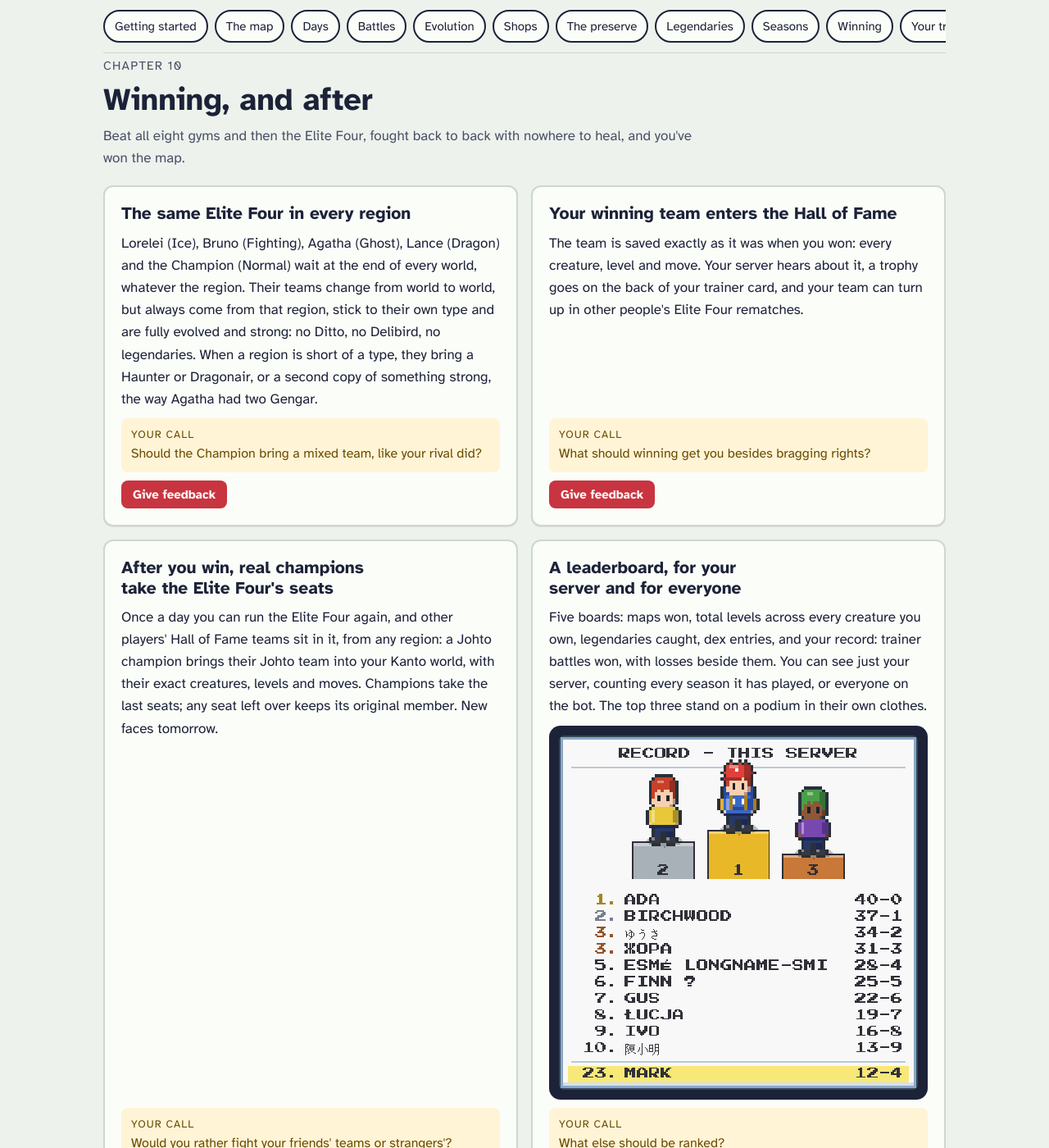
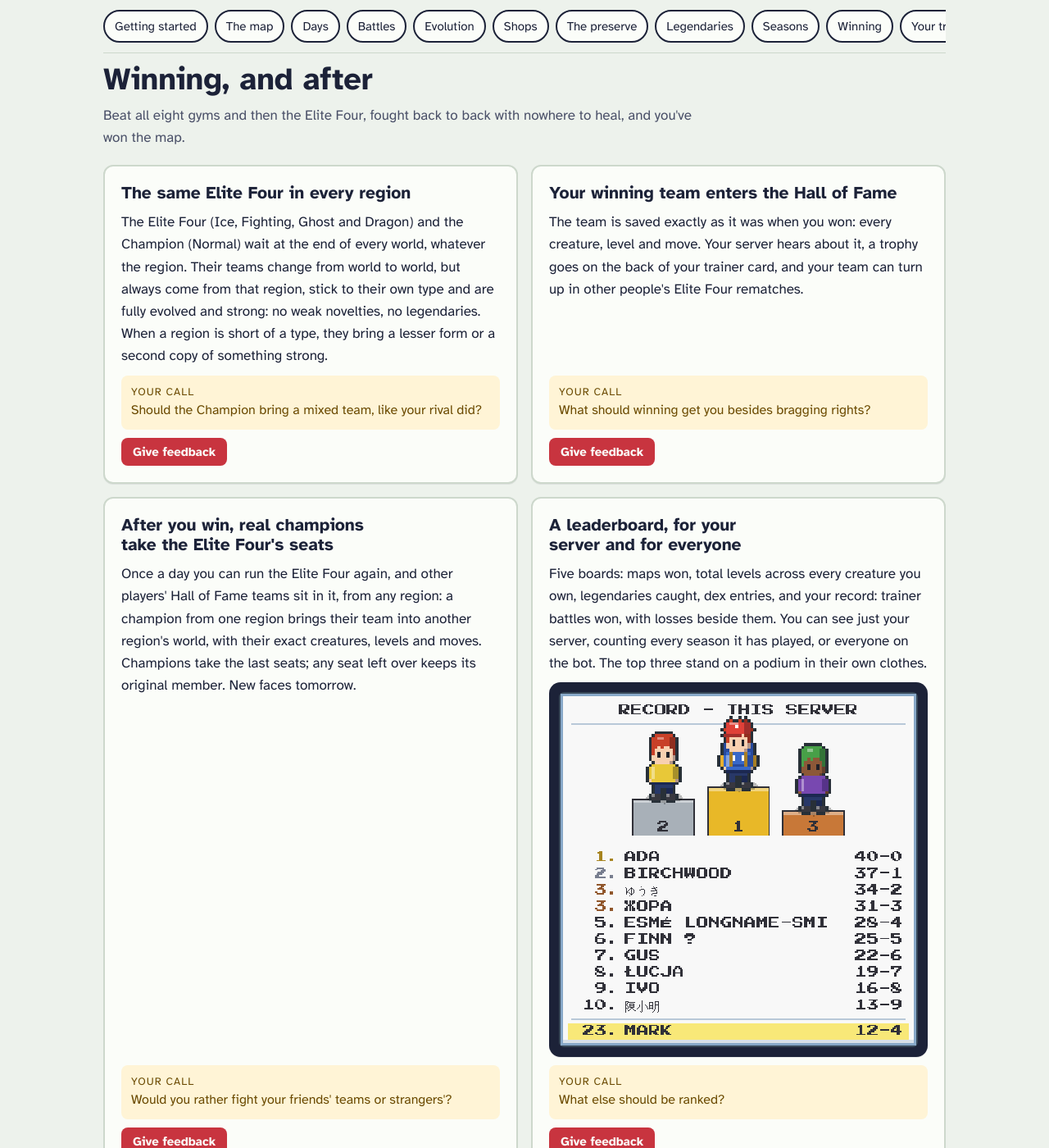
Before and after one commit to Four-Cube-Games/super-adventure, a Jekyll site: the page built from handbook.html, in a window 1280 px wide and 1400 px high, scrolled down 18176 px. Shown: the whole window at 82% size. Built offline with Jekyll 4.4.1, drawn with Linux system fonts in a browser that asks for light colours; some of the changed text lies outside the part shown.

Commit message:
Drop franchise names from the handbook; describe the Activity

```diff
--- a/handbook.html
+++ b/handbook.html
@@ -8,10 +8,10 @@ styles: /assets/handbook.css
   <div>
     <p class="eyebrow">Super Adventure</p>
     <h1>Player Handbook</h1>
-    <p class="lede">Mark is building <strong>the classic Red and Blue games, played inside Discord</strong>, with your friends, on a map nobody has seen before. This is every rule we've settled on so far. Some are straight from the games; plenty are new. <strong>Tell us which ones you'd change.</strong></p>
+    <p class="lede">Mark is building <strong>a creature-collecting adventure, played inside Discord</strong>, with your friends, on a map nobody has seen before. This is every rule we've settled on so far. Some are as the classics did them; plenty are new. <strong>Tell us which ones you'd change.</strong></p>
   </div>
   <div class="screen">
-    <img src="{{ '/assets/handbook/battle.png' | relative_url }}" alt="A battle in the style of Ruby and Sapphire: your creature from behind on the near base, a wild one on the far base, a box with name, level and health for each, your HP as numbers, and "What will EMBERKIT do?" in the message box." width="480" height="320">
+    <img src="{{ '/assets/handbook/battle.png' | relative_url }}" alt="A battle: your creature from behind on the near base, a wild one on the far base, a box with name, level and health for each, your HP as numbers, and "What will EMBERKIT do?" in the message box." width="480" height="320">
   </div>
 </header>
 
@@ -41,7 +41,7 @@ styles: /assets/handbook.css
   <div class="chapter-head">
     <p class="eyebrow">Chapter 1</p>
     <h2>Getting started</h2>
-    <p>There's no overworld to walk around. You play with slash commands and buttons, and everything you see is private to you, so a whole server can play in one channel without spamming it.</p>
+    <p>On the alpha server you walk the world in a Discord Activity, opened with <b>/activity</b>: tile by tile, with a start menu for your party, bag and map. Other servers still play with slash commands and buttons until they're switched over. Either way, everything you see is private to you, so a whole server can play in one channel without spamming it.</p>
   </div>
   <div class="figure">
     <figure>
@@ -57,13 +57,13 @@ styles: /assets/handbook.css
   <div class="rules">
     <article class="rule" data-rule="starters">
       <h3>Your starter is one of three, but not always the famous three</h3>
-      <p class="said">Every world offers three starters: uncommon creatures that can evolve, each of a different type. One server might choose between Eevee, Dratini and Bulbasaur. Everyone in a server is offered the same three.</p>
-      <p class="ask">Would you rather always get Bulbasaur, Charmander and Squirtle?</p>
+      <p class="said">Every world offers three starters: uncommon creatures that can evolve, each of a different type. One server might choose between a fox-like one, a dragon-like one and a leafy one. Everyone in a server is offered the same three.</p>
+      <p class="ask">Would you rather always get a grass, a fire and a water starter?</p>
       <a class="tell" href="{{ site.repo }}/issues/new?template=feedback.yml&amp;title=Handbook%3A%20Your%20starter%20is%20one%20of%20three%2C%20but%20not%20always%20the%20famous%20three&amp;rule=Your%20starter%20is%20one%20of%20three%2C%20but%20not%20always%20the%20famous%20three">Give feedback</a>
     </article>
     <article class="rule" data-rule="kit">
       <h3>You set out with 5 balls and 500 coins</h3>
-      <p class="said">Enough to catch a few things before your first trainer battle pays out. In Red and Blue you started with 3,000 money and no balls at all.</p>
+      <p class="said">Enough to catch a few things before your first trainer battle pays out. The classics started you with 3,000 money and no balls at all.</p>
       <p class="ask">Is that too stingy?</p>
       <a class="tell" href="{{ site.repo }}/issues/new?template=feedback.yml&amp;title=Handbook%3A%20You%20set%20out%20with%205%20balls%20and%20500%20coins&amp;rule=You%20set%20out%20with%205%20balls%20and%20500%20coins">Give feedback</a>
     </article>
@@ -79,8 +79,8 @@ styles: /assets/handbook.css
   </div>
   <div class="figure">
     <figure>
-      <div class="screen"><img src="{{ '/assets/handbook/map.png' | relative_url }}" alt="A region map in Ruby and Sapphire's style: colored squares for each place along a winding route on an island, with you standing in a red cursor and ground not yet opened in gray." width="480" height="384"></div>
-      <figcaption>The region map, one button away, in the style of Ruby and Sapphire's map.</figcaption>
+      <div class="screen"><img src="{{ '/assets/handbook/map.png' | relative_url }}" alt="A region map: colored squares for each place along a winding route on an island, with you standing in a red cursor and ground not yet opened in gray." width="480" height="384"></div>
+      <figcaption>The region map, one button away, in a handheld-adventure style.</figcaption>
     </figure>
     <div class="legend">
       <span><b>Red squares</b> are towns with a gym, marked gold once you've got the badge. <b>Blue squares</b> are towns without one.</span>
@@ -92,7 +92,7 @@ styles: /assets/handbook.css
   <div class="figure">
     <figure>
       <div class="screen"><img src="{{ '/assets/handbook/town.png' | relative_url }}" alt="A top-down town: a Center with a red roof, a Mart with a blue roof and a bigger gym with a gray star, its leader waiting outside, trees along the edges." width="480" height="320"></div>
-      <figcaption>Wherever you are, the bot draws the place from above, the way Ruby and Sapphire did. This town has a gym whose badge you haven't won yet.</figcaption>
+      <figcaption>Wherever you are, the bot draws the place from above, in the old handheld style. This town has a gym whose badge you haven't won yet.</figcaption>
     </figure>
     <div class="legend">
       <span><b>Towns</b> show their buildings: the Center (red roof), the shop (blue), a gym with a star that turns gold once you've got its badge, and the preserve's gate if the town has one.</span>
@@ -103,7 +103,7 @@ styles: /assets/handbook.css
   <div class="rules">
     <article class="rule" data-rule="regions">
       <h3>A world is one region, with that game's dex and moves</h3>
-      <p class="said">A Johto world has the 251 species in Gold and Silver's Johto dex, Pidgey and Onix included, and they learn the moves they learned in Gold and Silver. Every region from Kanto to Paldea works the same way. In the last three days of a season, everyone playing in your server votes on where the next one goes with <code>/region vote</code>, and can change their vote until it closes; the season you're in stays where it is. The most votes wins, a tie is drawn between the leaders, and with no votes at all it's the bot's home region. <code>/region show</code> has the tally. A private world can pick its own when you <code>/start</code> it in a direct message.</p>
+      <p class="said">There are nine regions, and a world is one of them: it has that region's creatures and they learn the moves they learned there. In the last three days of a season, everyone playing in your server votes on where the next one goes with <code>/region vote</code>, and can change their vote until it closes; the season you're in stays where it is. The most votes wins, a tie is drawn between the leaders, and with no votes at all it's the bot's home region. <code>/region show</code> has the tally. A private world can pick its own when you <code>/start</code> it in a direct message.</p>
       <p class="ask">Which region would you vote for next season, and is three days long enough to vote?</p>
       <a class="tell" href="{{ site.repo }}/issues/new?template=feedback.yml&amp;title=Handbook%3A%20A%20world%20is%20one%20region%2C%20with%20that%20game%27s%20dex%20and%20moves&amp;rule=A%20world%20is%20one%20region%2C%20with%20that%20game%27s%20dex%20and%20moves">Give feedback</a>
     </article>
@@ -218,7 +218,7 @@ styles: /assets/handbook.css
     </article>
     <article class="rule" data-rule="shiny">
       <h3>One wild creature in 1,024 is shiny</h3>
-      <p class="said">A shiny comes in its own colors, with a sparkle beside it and a ✨ by its name, and a shiny encounter opens with <em>“✨ A shiny Pidgey appeared!”</em> It's no stronger than any other. It stays shiny when you catch it and when it evolves, your server hears when you catch one, and your trainer card counts the shinies you own.</p>
+      <p class="said">A shiny comes in its own colors, with a sparkle beside it and a ✨ by its name, and a shiny encounter opens with <em>“✨ A shiny Sparrowling appeared!”</em> It's no stronger than any other. It stays shiny when you catch it and when it evolves, your server hears when you catch one, and your trainer card counts the shinies you own.</p>
       <p class="ask">Is 1 in 1,024 rare enough to feel special, but common enough that you'll meet one?</p>
       <a class="tell" href="{{ site.repo }}/issues/new?template=feedback.yml&amp;title=Handbook%3A%20One%20wild%20creature%20in%201%2C024%20is%20shiny&amp;rule=One%20wild%20creature%20in%201%2C024%20is%20shiny">Give feedback</a>
     </article>
@@ -230,13 +230,13 @@ styles: /assets/handbook.css
     </article>
     <article class="rule" data-rule="exp">
       <h3>Everyone who fought shares the experience</h3>
-      <p class="said">Like Red and Blue: every creature that was out against a foe and is still standing splits its experience evenly, and catching one gives the same experience as knocking it out. The third gym leader hands you the <b>Exp. Share</b>, and from then on the rest of your party takes half as well. It's part of that world's run, not something you keep: nothing you carry between worlds makes you better at the game.</p>
+      <p class="said">Like the classics: every creature that was out against a foe and is still standing splits its experience evenly, and catching one gives the same experience as knocking it out. The third gym leader hands you the <b>Exp. Share</b>, and from then on the rest of your party takes half as well. It's part of that world's run, not something you keep: nothing you carry between worlds makes you better at the game.</p>
       <p class="ask">Is the third badge the right time for the Exp. Share?</p>
       <a class="tell" href="{{ site.repo }}/issues/new?template=feedback.yml&amp;title=Handbook%3A%20Everyone%20who%20fought%20shares%20the%20experience&amp;rule=Everyone%20who%20fought%20shares%20the%20experience">Give feedback</a>
     </article>
     <article class="rule" data-rule="training">
       <h3>No two creatures are quite alike, and they grow by what they beat</h3>
-      <p class="said">Like the later games. Every wild creature, and your starter, has a <b>nature</b>: most raise one stat by a tenth and lower another, a few do neither. It also has <b>potential</b>, 0 to 31 in each stat, which your party screen grades S to D. Both are fixed for life, so a second Pidgey can be a better Pidgey. Beating a creature <b>trains</b> everyone who earns experience from it in the stat its species teaches: a Pidgey teaches Speed, an Onix Defense. That's up to 252 in a stat and 510 in all. Trainers' creatures have more potential the higher up the trainer: the Elite Four have the most.</p>
+      <p class="said">Like the later games. Every wild creature, and your starter, has a <b>nature</b>: most raise one stat by a tenth and lower another, a few do neither. It also has <b>potential</b>, 0 to 31 in each stat, which your party screen grades S to D. Both are fixed for life, so a second Sparrowling can be a better Sparrowling. Beating a creature <b>trains</b> everyone who earns experience from it in the stat its species teaches: a small bird teaches Speed, a rock snake Defense. That's up to 252 in a stat and 510 in all. Trainers' creatures have more potential the higher up the trainer: the Elite Four have the most.</p>
       <p class="ask">Is this fun to chase, or too much to keep track of?</p>
       <a class="tell" href="{{ site.repo }}/issues/new?template=feedback.yml&amp;title=Handbook%3A%20No%20two%20creatures%20are%20quite%20alike%2C%20and%20they%20grow%20by%20what%20they%20beat&amp;rule=No%20two%20creatures%20are%20quite%20alike%2C%20and%20they%20grow%20by%20what%20they%20beat">Give feedback</a>
     </article>
@@ -261,7 +261,7 @@ styles: /assets/handbook.css
     <article class="rule" data-rule="ailments">
       <h3>Poison, burns, paralysis, sleep and freeze last until they're cured</h3>
       <p class="said">A creature has one at a time, and it carries it from battle to battle until a Center, a cure from the bag or a berry fixes it. Fire types can't be burned, electric types can't be paralyzed, and so on. Poison doesn't hurt between battles, because there's no walking. A sleeping or frozen creature is twice as easy to catch.</p>
-      <p class="ask">Should poison bite between battles, the way it did with every step in Red and Blue?</p>
+      <p class="ask">Should poison bite between battles, the way it did with every step in the classics?</p>
       <a class="tell" href="{{ site.repo }}/issues/new?template=feedback.yml&amp;title=Handbook%3A%20Poison%2C%20burns%2C%20paralysis%2C%20sleep%20and%20freeze%20last%20until%20they%27re%20cured&amp;rule=Poison%2C%20burns%2C%20paralysis%2C%20sleep%20and%20freeze%20last%20until%20they%27re%20cured">Give feedback</a>
     </article>
     <article class="rule" data-rule="stat-moves">
@@ -272,7 +272,7 @@ styles: /assets/handbook.css
     </article>
     <article class="rule" data-rule="crits">
       <h3>One hit in 24 is a critical hit</h3>
-      <p class="said">A critical hit does half as much again, and ignores the attacker's lowered Attack, the target's raised Defense and any screen. Slash, Razor Leaf and the like land them one time in eight. This is the later games' rule; in Red and Blue fast creatures crit far more.</p>
+      <p class="said">A critical hit does half as much again, and ignores the attacker's lowered Attack, the target's raised Defense and any screen. Slash, Razor Leaf and the like land them one time in eight. This is the later games' rule; in the classics fast creatures crit far more.</p>
       <p class="ask">Do critical hits feel fair, or just random?</p>
       <a class="tell" href="{{ site.repo }}/issues/new?template=feedback.yml&amp;title=Handbook%3A%20One%20hit%20in%2024%20is%20a%20critical%20hit&amp;rule=One%20hit%20in%2024%20is%20a%20critical%20hit">Give feedback</a>
     </article>
@@ -343,7 +343,7 @@ styles: /assets/handbook.css
     </article>
     <article class="rule" data-rule="evolve-stones">
       <h3>Stones, as in the games</h3>
-      <p class="said">Pikachu needs a Thunder Stone, and the stone you choose decides whether Eevee becomes Vaporeon, Jolteon or Flareon. Use one on a creature from your bag. Shops sell stones from the third gym's town, at 3,000 each.</p>
+      <p class="said">Some creatures need a particular stone, and for others the stone you choose decides which form they take. Use one on a creature from your bag. Shops sell stones from the third gym's town, at 3,000 each.</p>
       <p class="ask">Is 3,000 about right for a stone?</p>
       <a class="tell" href="{{ site.repo }}/issues/new?template=feedback.yml&amp;title=Handbook%3A%20Stones%2C%20as%20in%20the%20games&amp;rule=Stones%2C%20as%20in%20the%20games">Give feedback</a>
     </article>
@@ -433,14 +433,14 @@ styles: /assets/handbook.css
   </div>
   <div class="rules">
     <article class="rule" data-rule="safari">
-      <h3>Red and Blue's Safari rules</h3>
+      <h3>The preserve's rules</h3>
       <p class="said">Your team never fights. Each turn you throw a ball, bait or a rock, or leave. Bait makes it stay but harder to catch; a rock makes it easier to catch but likelier to run. Fast creatures bolt often.</p>
-      <p class="ask">Were Safari rules fun or frustrating when you played the originals?</p>
-      <a class="tell" href="{{ site.repo }}/issues/new?template=feedback.yml&amp;title=Handbook%3A%20Red%20and%20Blue%27s%20Safari%20rules&amp;rule=Red%20and%20Blue%27s%20Safari%20rules">Give feedback</a>
+      <p class="ask">Are the preserve rules fun or frustrating?</p>
+      <a class="tell" href="{{ site.repo }}/issues/new?template=feedback.yml&amp;title=Handbook%3A%20The%20preserve%27s%20rules&amp;rule=The%20preserve%27s%20rules">Give feedback</a>
     </article>
     <article class="rule" data-rule="safari-stock">
       <h3>Two of the rarest live only in there</h3>
-      <p class="said">Before the caves pick their rares, the preserve takes two. In Kanto that's usually two of Chansey, Lapras, Ditto and Snorlax. If you want them in this world, the preserve is the only place.</p>
+      <p class="said">Before the caves pick their rares, the preserve takes two. Usually it takes two of the region's famous rarities. If you want them in this world, the preserve is the only place.</p>
       <p class="ask">Should the preserve have more, or different, creatures?</p>
       <a class="tell" href="{{ site.repo }}/issues/new?template=feedback.yml&amp;title=Handbook%3A%20Two%20of%20the%20rarest%20live%20only%20in%20there&amp;rule=Two%20of%20the%20rarest%20live%20only%20in%20there">Give feedback</a>
     </article>
@@ -533,7 +533,7 @@ styles: /assets/handbook.css
   <div class="rules">
     <article class="rule" data-rule="elite-four">
       <h3>The same Elite Four in every region</h3>
-      <p class="said">Lorelei (Ice), Bruno (Fighting), Agatha (Ghost), Lance (Dragon) and the Champion (Normal) wait at the end of every world, whatever the region. Their teams change from world to world, but always come from that region, stick to their own type and are fully evolved and strong: no Ditto, no Delibird, no legendaries. When a region is short of a type, they bring a Haunter or Dragonair, or a second copy of something strong, the way Agatha had two Gengar.</p>
+      <p class="said">The Elite Four (Ice, Fighting, Ghost and Dragon) and the Champion (Normal) wait at the end of every world, whatever the region. Their teams change from world to world, but always come from that region, stick to their own type and are fully evolved and strong: no weak novelties, no legendaries. When a region is short of a type, they bring a lesser form or a second copy of something strong.</p>
       <p class="ask">Should the Champion bring a mixed team, like your rival did?</p>
       <a class="tell" href="{{ site.repo }}/issues/new?template=feedback.yml&amp;title=Handbook%3A%20The%20same%20Elite%20Four%20in%20every%20region&amp;rule=The%20same%20Elite%20Four%20in%20every%20region">Give feedback</a>
     </article>
@@ -545,7 +545,7 @@ styles: /assets/handbook.css
     </article>
     <article class="rule" data-rule="challengers">
       <h3>After you win, real champions take the Elite Four's seats</h3>
-      <p class="said">Once a day you can run the Elite Four again, and other players' Hall of Fame teams sit in it, from any region: a Johto champion brings their Johto team into your Kanto world, with their exact creatures, levels and moves. Champions take the last seats; any seat left over keeps its original member. New faces tomorrow.</p>
+      <p class="said">Once a day you can run the Elite Four again, and other players' Hall of Fame teams sit in it, from any region: a champion from one region brings their team into another region's world, with their exact creatures, levels and moves. Champions take the last seats; any seat left over keeps its original member. New faces tomorrow.</p>
       <p class="ask">Would you rather fight your friends' teams or strangers'?</p>
       <a class="tell" href="{{ site.repo }}/issues/new?template=feedback.yml&amp;title=Handbook%3A%20After%20you%20win%2C%20real%20champions%20take%20the%20Elite%20Four%27s%20seats&amp;rule=After%20you%20win%2C%20real%20champions%20take%20the%20Elite%20Four%27s%20seats">Give feedback</a>
     </article>
@@ -601,7 +601,7 @@ styles: /assets/handbook.css
       <figcaption>A trainer card. <b>/card</b> shows yours, or anyone's.</figcaption>
     </figure>
     <figure>
-      <div class="screen"><img src="{{ '/assets/handbook/card-back.png' | relative_url }}" alt="The back of a trainer card, headed HALL OF FAME x5: five gold cups on a wooden shelf, each with a colored band and a label under it, KANT S1, KANT S2, JOHT, HOEN S3 and PALD S4." width="480" height="288"></div>
+      <div class="screen"><img src="{{ '/assets/handbook/card-back.png' | relative_url }}" alt="The back of a trainer card, headed HALL OF FAME x5: five gold cups on a wooden shelf, each with a colored band and a short region label under it." width="480" height="288"></div>
       <figcaption>Flip it over for the trophy shelf: a cup for every Hall of Fame entry, with its region and season.</figcaption>
     </figure>
     <figure>
```
Also changed, not shown: other parts of handbook.html (+3 -3 lines).
